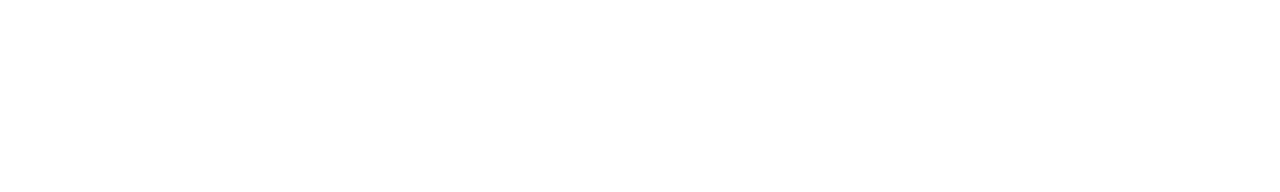
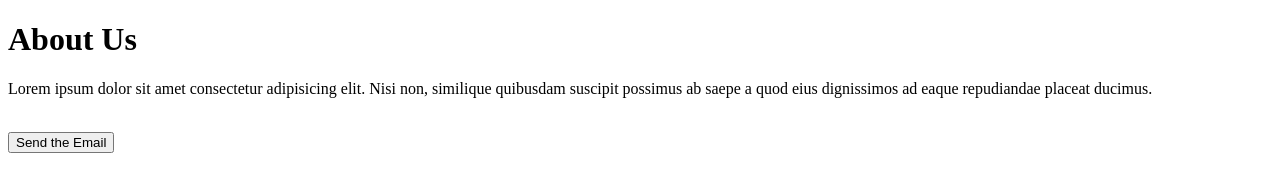
Before and after one commit to younghaadam/mysemantic-html, a plain HTML site: page pages/About.html in a window 1280 px wide. Drawn offline with Linux system fonts and the light colour scheme.

Commit message:
i worked on the about page

```diff
--- a/pages/About.html
+++ b/pages/About.html
@@ -8,9 +8,11 @@
 </head>
 <body>
     <header>
-
+<h1>About Us </h1>
     </header>
 <main>
+    <p>Lorem ipsum dolor sit amet consectetur adipisicing elit. Nisi non, similique quibusdam suscipit possimus ab saepe a quod eius dignissimos ad eaque repudiandae placeat ducimus.</p><br>
+    <input type="button" value="Send the Email">
 
 </main>
 <footer>
```
